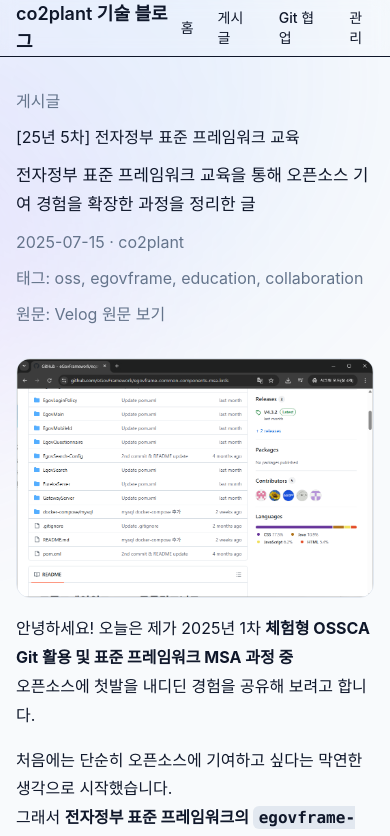
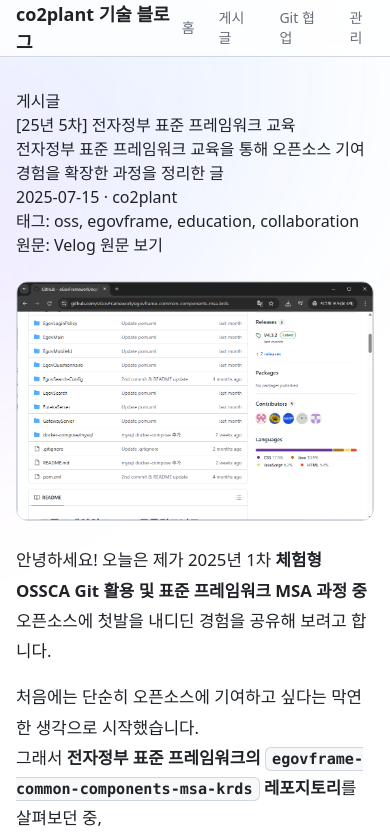
Before and after one commit to co2plant/technicalBlog, a Next.js app: page /posts/egovframe-training in a window 390 px wide. Shown: the top 836 px of the page. Built offline with nearby package versions, Linux system fonts and the light colour scheme.

Commit message:
style: 게시글 목록, 본문 표시 개선

```diff
--- a/src/app/globals.css
+++ b/src/app/globals.css
@@ -1,181 +1,97 @@
 @import "tailwindcss";
 
-:root {
-  --bg: #f8fafc;
-  --fg: #0f172a;
-  --muted: #64748b;
-  --line: #e2e8f0;
+@theme {
+  --color-gh-bg: var(--gh-bg);
+  --color-gh-surface: var(--gh-surface);
+  --color-gh-border: var(--gh-border);
+  --color-gh-text: var(--gh-text);
+  --color-gh-muted: var(--gh-muted);
+  --color-gh-accent: var(--gh-accent);
+  --color-gh-hover: var(--gh-hover);
 }
 
-* {
-  box-sizing: border-box;
+@layer base {
+  :root {
+    --gh-bg: #ffffff;
+    --gh-surface: #f6f8fa;
+    --gh-border: #d0d7de;
+    --gh-text: #1f2328;
+    --gh-muted: #656d76;
+    --gh-accent: #0969da;
+    --gh-hover: #eaeef2;
   }
 
-html,
-body {
-  margin: 0;
-  padding: 0;
+  @media (prefers-color-scheme: dark) {
+    :root {
+      --gh-bg: #0d1117;
+      --gh-surface: #161b22;
+      --gh-border: #30363d;
+      --gh-text: #c9d1d9;
+      --gh-muted: #8b949e;
+      --gh-accent: #58a6ff;
+      --gh-hover: #1f242c;
+    }
   }
 
   body {
-  background: var(--bg);
-  color: var(--fg);
-  font-family: Inter, "Noto Sans KR", system-ui, -apple-system, Segoe UI, Roboto, sans-serif;
+    background-color: var(--gh-bg);
+    color: var(--gh-text);
+    font-family: Inter, ui-sans-serif, system-ui, -apple-system, BlinkMacSystemFont, "Segoe UI", Roboto, "Helvetica Neue", Arial, "Noto Sans", sans-serif;
   }
 
-a {
-  color: inherit;
-  text-decoration: none;
+  /* markdown prose styling replacement for vanilla .post-detail__body */
+  .post-detail__body {
+    @apply text-[1.05rem] leading-[1.8];
   }
-
-.site-shell {
-  min-height: 100vh;
-  display: flex;
-  flex-direction: column;
-}
-
-.site-header {
-  border-bottom: 1px solid var(--line);
-  background: #fff;
-}
-
-.site-header__inner,
-.site-main,
-.site-footer {
-  width: min(100%, 1100px);
-  margin: 0 auto;
-  padding: 16px;
-}
-
-.site-brand {
-  font-size: 1rem;
-  font-weight: 700;
-  margin: 0;
-}
-
-.site-nav {
-  display: flex;
-  gap: 14px;
-  margin-top: 10px;
-  color: var(--muted);
-}
-
-.site-main {
-  flex: 1;
-}
-
-.site-footer {
-  border-top: 1px solid var(--line);
-  color: var(--muted);
-}
-
-.post-detail {
-  width: min(100%, 760px);
-  margin: 0 auto;
-}
-
-.post-detail__header {
-  display: grid;
-  gap: 12px;
-  margin-bottom: 32px;
-}
-
-.post-detail__eyebrow,
-.post-detail__meta,
-.post-detail__tags,
-.post-detail__source {
-  color: var(--muted);
-}
-
-.post-detail__description {
-  font-size: 1.05rem;
-  line-height: 1.7;
-}
-
-.post-detail__body {
-  display: grid;
-  gap: 16px;
-  line-height: 1.8;
-}
-
   .post-detail__body h2,
   .post-detail__body h3 {
-  margin: 24px 0 8px;
+    @apply mt-6 mb-2 font-semibold text-gh-text;
   }
-
-.post-detail__body p,
-.post-detail__body ul,
-.post-detail__body ol,
-.post-detail__body blockquote,
-.post-detail__body pre,
-.post-detail__body table {
-  margin: 0;
+  .post-detail__body h2 {
+    @apply text-2xl border-b border-gh-border pb-2;
   }
-
+  .post-detail__body h3 {
+    @apply text-xl;
+  }
+  .post-detail__body p {
+    @apply mb-4;
+  }
   .post-detail__body ul,
   .post-detail__body ol {
-  padding-left: 20px;
+    @apply pl-6 mb-4 list-outside;
   }
-
+  .post-detail__body ul {
+    @apply list-disc;
+  }
+  .post-detail__body ol {
+    @apply list-decimal;
+  }
   .post-detail__body li + li {
-  margin-top: 6px;
+    @apply mt-1;
   }
-
   .post-detail__body blockquote {
-  margin-left: 0;
-  padding-left: 16px;
-  border-left: 4px solid var(--line);
-  color: var(--muted);
+    @apply pl-4 border-l-4 border-gh-border text-gh-muted italic my-4;
   }
-
   .post-detail__body code {
-  padding: 2px 6px;
-  border-radius: 6px;
-  background: #e2e8f0;
-  font-family: "SFMono-Regular", ui-monospace, SFMono-Regular, Menlo, Monaco, Consolas, monospace;
+    @apply px-1.5 py-0.5 rounded-md bg-gh-surface text-[0.9em] font-mono border border-gh-border;
   }
-
   .post-detail__body pre {
-  overflow-x: auto;
-  padding: 16px;
-  border-radius: 12px;
-  background: #0f172a;
-  color: #e2e8f0;
+    @apply overflow-x-auto p-4 rounded-xl bg-[#0d1117] text-[#e2e8f0] my-4 border border-gh-border;
   }
-
   .post-detail__body pre code {
-  padding: 0;
-  background: transparent;
-  color: inherit;
+    @apply p-0 bg-transparent text-inherit border-none;
   }
-
   .post-detail__body img {
-  display: block;
-  width: 100%;
-  height: auto;
-  border: 1px solid var(--line);
-  border-radius: 14px;
-  background: #fff;
+    @apply block w-full max-w-full h-auto border border-gh-border rounded-xl bg-gh-bg my-6;
   }
-
   .post-detail__body table {
-  width: 100%;
-  border-collapse: collapse;
+    @apply w-full border-collapse mb-4;
   }
-
   .post-detail__body th,
   .post-detail__body td {
-  padding: 10px 12px;
-  border: 1px solid var(--line);
-  text-align: left;
+    @apply px-3 py-2 border border-gh-border text-left;
   }
-
   .post-detail__body th {
-  background: #eef2ff;
+    @apply bg-gh-surface font-semibold;
   }
-
-.post-detail__attachments {
-  margin-top: 32px;
-  padding-top: 24px;
-  border-top: 1px solid var(--line);
 }
--- a/src/app/posts/page.tsx
+++ b/src/app/posts/page.tsx
@@ -5,33 +5,60 @@ export default async function PostsPage() {
   const posts = await getPublishedPosts();
 
   return (
-    <section>
-      <h1>게시글 목록</h1>
-      <p>
-        <code>content/posts</code> 아래에 추가된 Markdown/MDX 게시글을 최신순으로
-        보여줍니다.
-      </p>
+    <div className="space-y-8 relative z-10">
+      <div className="border-b border-gh-border/60 pb-6">
+        <h1 className="text-3xl font-bold text-gh-text tracking-tight flex items-center gap-3">
+          <span className="w-1.5 h-8 bg-gradient-to-b from-blue-500 to-purple-500 rounded-full inline-block"></span>
+          게시글 목록
+        </h1>
+        <p className="text-gh-muted mt-3 text-lg ml-4">
+          기술적인 공유와 개인적인 생각들을 기록합니다.
+        </p>
+      </div>
 
       {posts.length === 0 ? (
-        <p>아직 게시글이 없습니다.</p>
+        <div className="flex items-center justify-center py-20 border border-dashed border-gh-border/60 rounded-2xl bg-gh-surface/30 backdrop-blur-sm">
+          <p className="text-gh-muted text-lg font-medium">아직 추가된 게시글이 없습니다.</p>
+        </div>
       ) : (
-        <ul>
+        <div className="grid grid-cols-1 md:grid-cols-2 lg:grid-cols-3 gap-6">
           {posts.map((post) => (
-            <li key={post.slug}>
-              <article>
-                <h2>
-                  <Link href={`/posts/${post.slug}`}>{post.title}</Link>
-                </h2>
-                <p>{post.excerpt}</p>
-                <p>
-                  <span>{post.publishedAt}</span>
-                  {post.tags.length > 0 ? ` · ${post.tags.join(", ")}` : ""}
-                </p>
+            <Link key={post.slug} href={`/posts/${post.slug}`} className="group block h-full">
+              <article className="flex flex-col h-full bg-gh-surface/60 backdrop-blur-md border border-gh-border/70 rounded-2xl p-6 transition-all duration-300 hover:-translate-y-1 hover:shadow-xl hover:shadow-indigo-500/5 hover:border-indigo-500/30 relative overflow-hidden">
+                <div className="flex-1 space-y-3">
+                  <h2 className="text-xl font-semibold text-gh-text group-hover:text-transparent group-hover:bg-clip-text group-hover:bg-gradient-to-r group-hover:from-blue-500 group-hover:to-indigo-500 transition-all">
+                    {post.title}
+                  </h2>
+                  <p className="text-sm text-gh-muted line-clamp-3 leading-relaxed">
+                    {post.excerpt}
+                  </p>
+                </div>
+
+                <div className="mt-6 pt-4 border-t border-gh-border/50 flex flex-col space-y-3">
+                  <div className="flex items-center gap-2 text-xs text-gh-muted font-medium">
+                    <svg xmlns="http://www.w3.org/2000/svg" className="h-4 w-4 text-indigo-400" fill="none" viewBox="0 0 24 24" stroke="currentColor">
+                      <path strokeLinecap="round" strokeLinejoin="round" strokeWidth={2} d="M8 7V3m8 4V3m-9 8h10M5 21h14a2 2 0 002-2V7a2 2 0 00-2-2H5a2 2 0 00-2 2v12a2 2 0 002 2z" />
+                    </svg>
+                    <time dateTime={post.publishedAt}>{post.publishedAt}</time>
+                  </div>
+
+                  {post.tags && post.tags.length > 0 && (
+                    <div className="flex flex-wrap gap-2 pt-1">
+                      {post.tags.map(tag => (
+                        <span key={tag} className="px-2 py-0.5 text-[11px] font-semibold bg-indigo-500/10 border border-indigo-500/20 rounded-full text-indigo-400/90 tracking-wide uppercase">
+                          {tag}
+                        </span>
+                      ))}
+                    </div>
+                  )}
+                </div>
+                {/* 엑센트 글로우 */}
+                <div className="absolute top-0 left-0 w-full h-1 bg-gradient-to-r from-blue-500/0 via-indigo-500/0 to-purple-500/0 group-hover:from-blue-500/40 group-hover:via-indigo-500/40 group-hover:to-purple-500/40 transition-all duration-300"></div>
               </article>
-            </li>
+            </Link>
           ))}
-        </ul>
+        </div>
       )}
-    </section>
+    </div>
   );
 }
```
Lines whose indentation alone changed are shown as unchanged.
